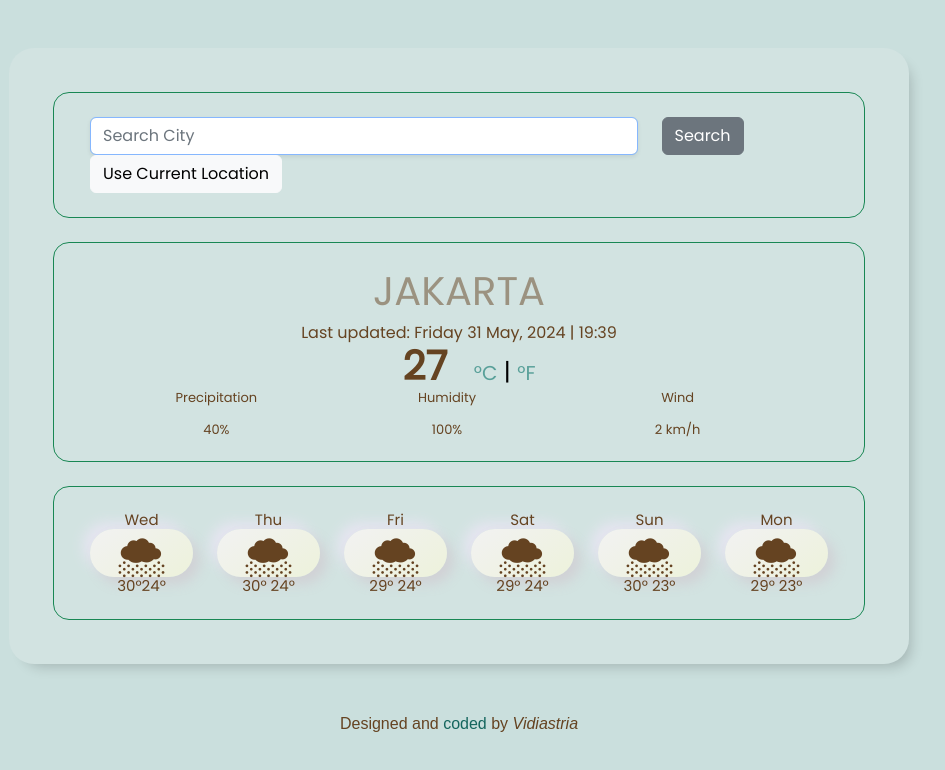
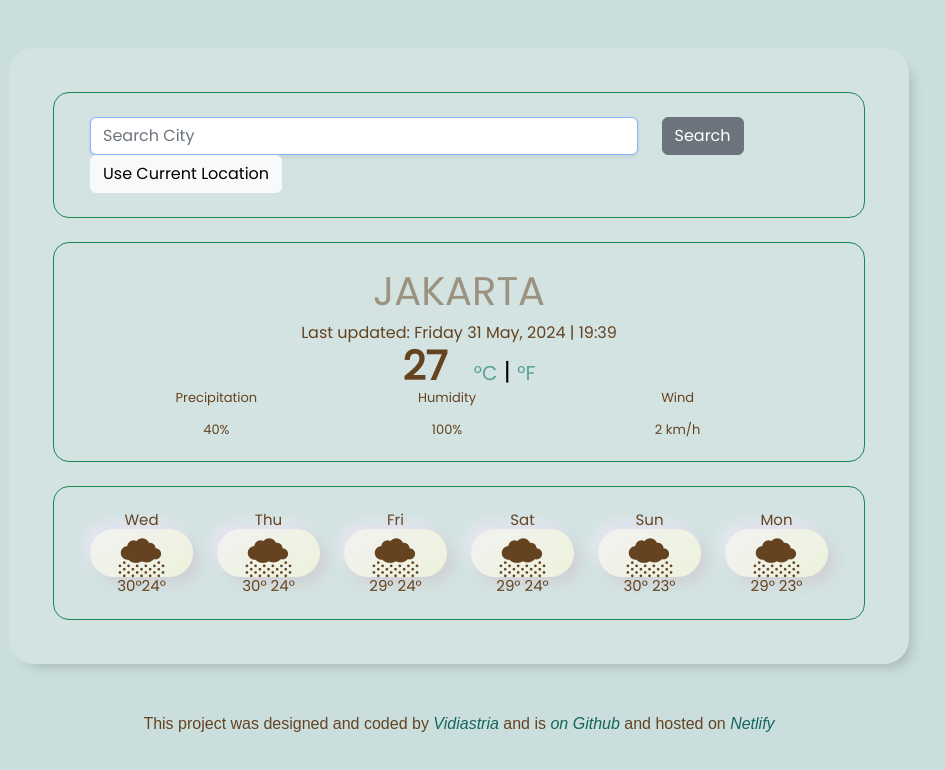
Before and after one commit to vidiastria/weather-app, a plain HTML site: page index.html in a window 1280 px wide. Shown: the whole page, without its empty margins (181-1126 px from the left). Drawn offline with nearby package versions, Linux system fonts and the light colour scheme; a web font is replaced by a local one.

Commit message:
Update index.html
Edit footer link

```diff
--- a/index.html
+++ b/index.html
@@ -164,6 +164,9 @@
     </body>
     <!--  div 1 for signature footer -->
     <footer class="madeby">
-            <p>Designed and <a href=" " target="_blank">coded </a> by <em>Vidiastria</em></p>
+            <p>This project was designed and coded by
+                <a href="https://github.com/vidiastria/" target="_blank"> <em>Vidiastria</em></a> and is
+                <a href="https://github.com/vidiastria/weather-app" target="_blank"><em>on Github</em></a> and hosted on
+                <a href="https://shecodesproject-weather.netlify.app/" target="_blank"><em>Netlify</em></a></p>
         </footer>
 </html>
```
